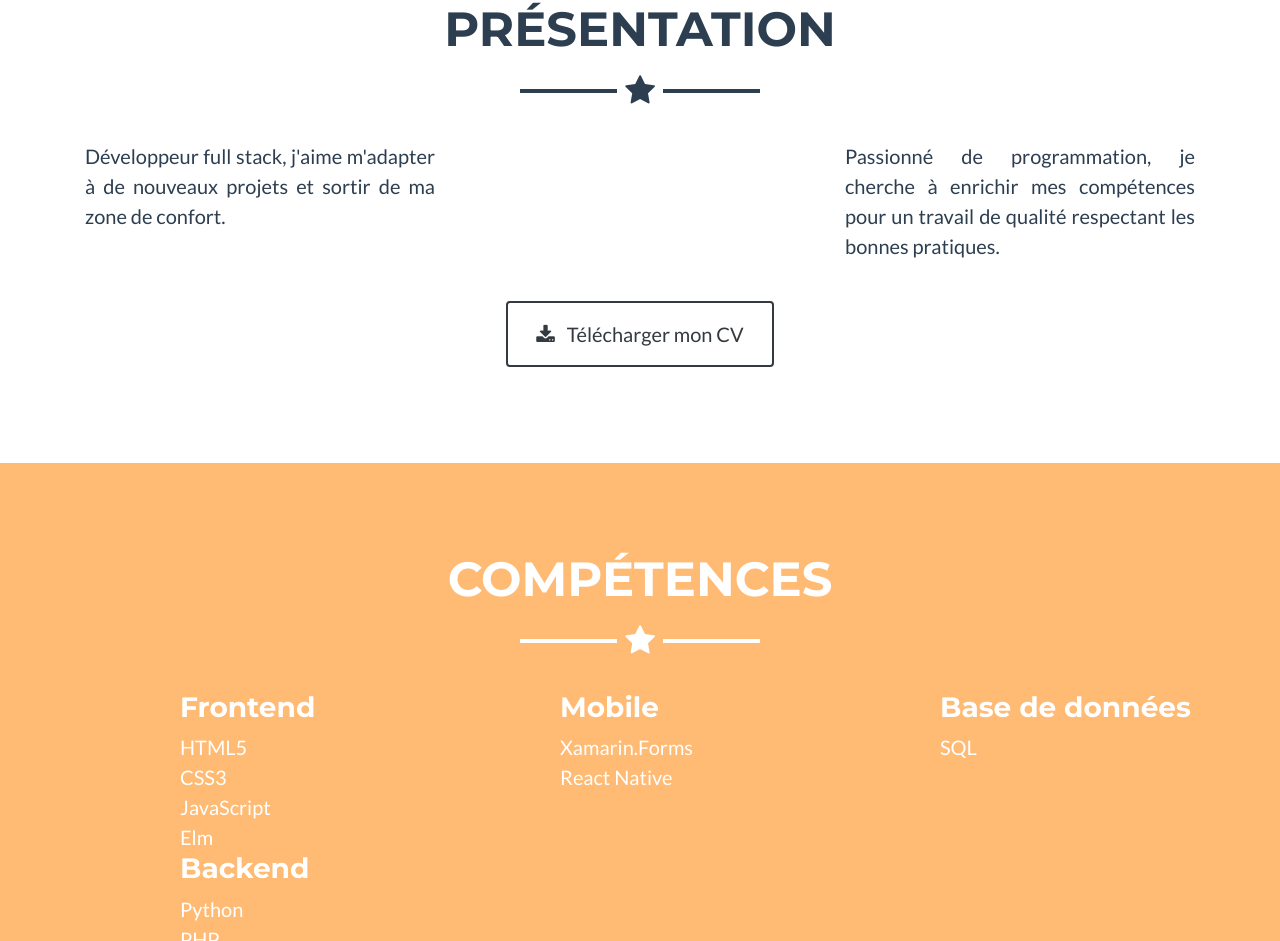
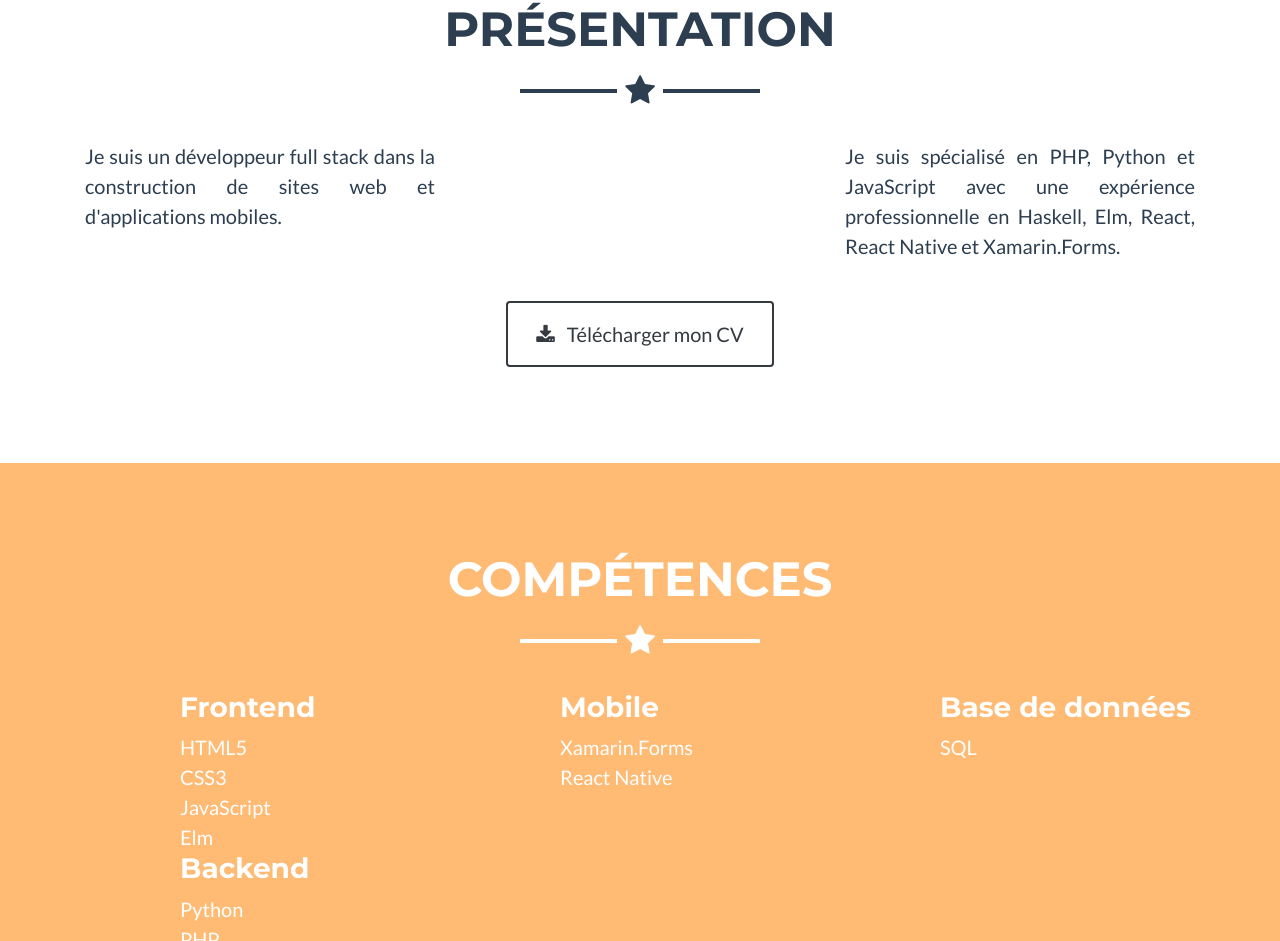
Before and after one commit to gregory-koenig/gregory-koenig.github.io, a plain HTML site: page index.html in a window 1280 px wide. Shown: the part 871-1812 px from the top of the page. Drawn offline with Linux system fonts and the light colour scheme.

Commit message:
main: Update index.html

```diff
--- a/index.html
+++ b/index.html
@@ -107,13 +107,13 @@
         <div class="row">
             <div class="col-lg-4 mr-auto">
                 <p class="lead text-justify">
-                    Développeur full stack, j'aime m'adapter à de nouveaux projets et sortir de ma zone de confort.
+                    Je suis un développeur full stack dans la construction de sites web et d'applications mobiles.
                 </p>
             </div>
 
             <div class="col-lg-4 ml-auto">
                 <p class="lead text-justify">
-                    Passionné de programmation, je cherche à enrichir mes compétences pour un travail de qualité respectant les bonnes pratiques.
+                    Je suis spécialisé en PHP, Python et JavaScript avec une expérience professionnelle en Haskell, Elm, React, React Native et Xamarin.Forms.
                 </p>
             </div>
         </div>
```
